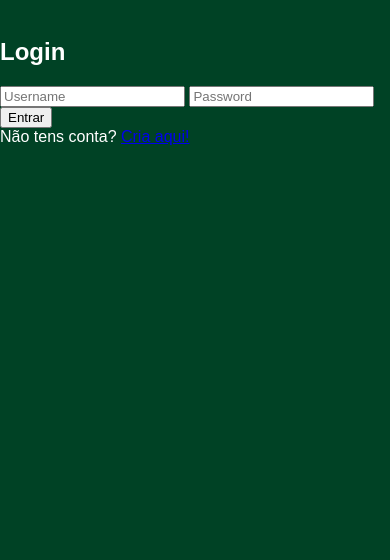
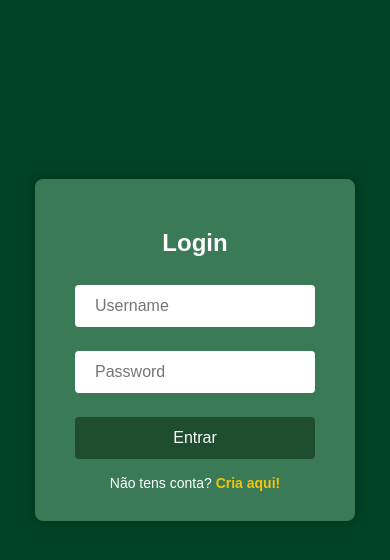
Before and after one commit to VinusSocialClub/WineLoversTest, a plain HTML site: page login.html in a window 390 px wide. Shown: the part 172-732 px from the top of the page. Drawn offline with Linux system fonts and the light colour scheme.

Commit message:
Update login.html

```diff
--- a/login.html
+++ b/login.html
@@ -560,6 +560,66 @@
      text-align: center;
      justify-content: center;
 }
+   /* Centralizar a caixa login no main */
+main {
+  height: calc(100vh - 180px); /* altura da viewport menos header */
+  display: flex;
+  justify-content: center;
+  align-items: center;
+  padding: 20px;
+}
+
+/* Caixa do login */
+.login-box {
+  background-color: #3a7a56;
+  padding: 30px 40px;
+  border-radius: 8px;
+  box-shadow: 0 0 10px rgba(0,0,0,0.3);
+  width: 320px;  /* largura fixa para manter padrão */
+  box-sizing: border-box;
+  text-align: center;
+}
+
+/* Inputs e botão com largura igual */
+.login-box input[type="text"],
+.login-box input[type="password"],
+.login-box button {
+  width: 100%;
+  padding: 12px 20px;
+  margin: 8px 0 16px 0;
+  border: none;
+  border-radius: 4px;
+  box-sizing: border-box;
+  font-size: 16px;
+}
+
+/* Botão */
+.login-box button {
+  background-color: #1f4e2e;
+  color: white;
+  cursor: pointer;
+}
+
+.login-box button:hover {
+  background-color: #163a20;
+}
+
+/* Texto do link de registro */
+.register-text {
+  color: white;
+  font-size: 14px;
+}
+
+.register-text a {
+  color: #f1c40f;
+  text-decoration: none;
+  font-weight: bold;
+}
+
+.register-text a:hover {
+  text-decoration: underline;
+}
+
 </style>
 </head>
 <body>
```
